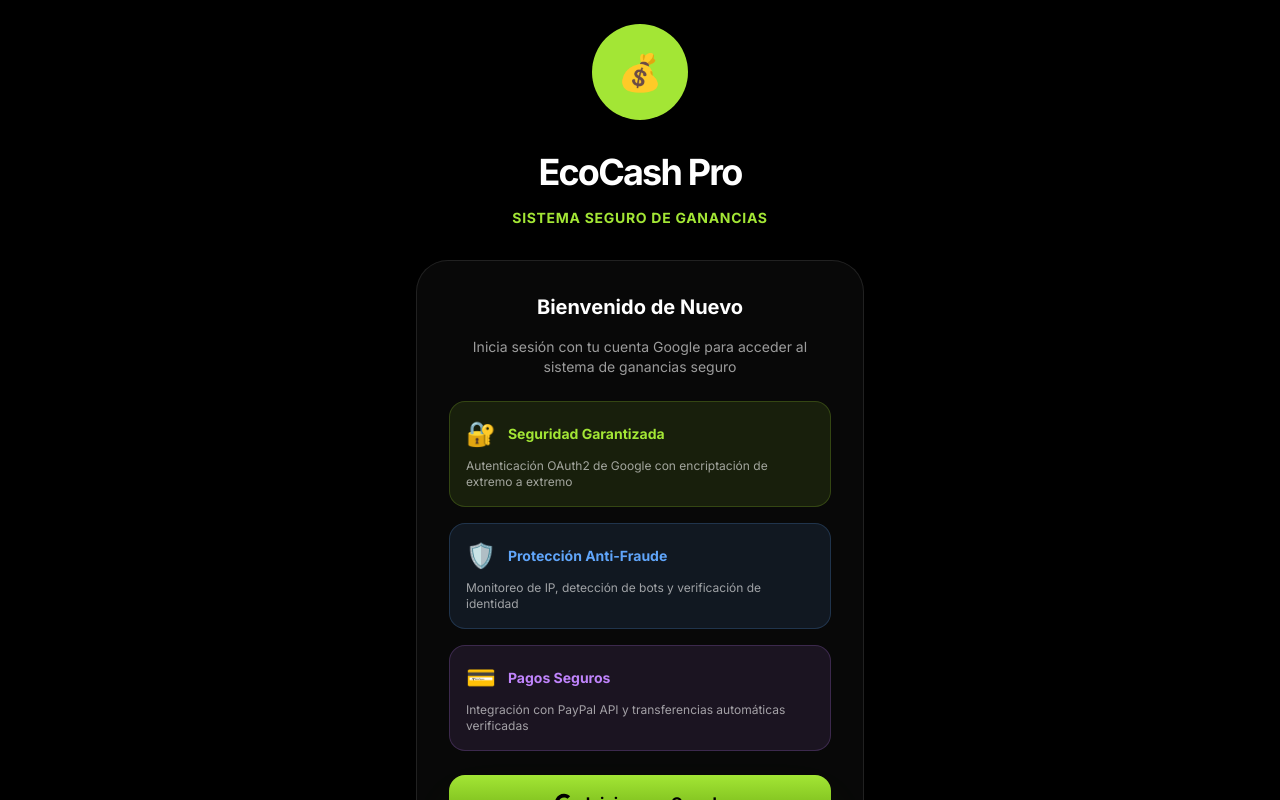
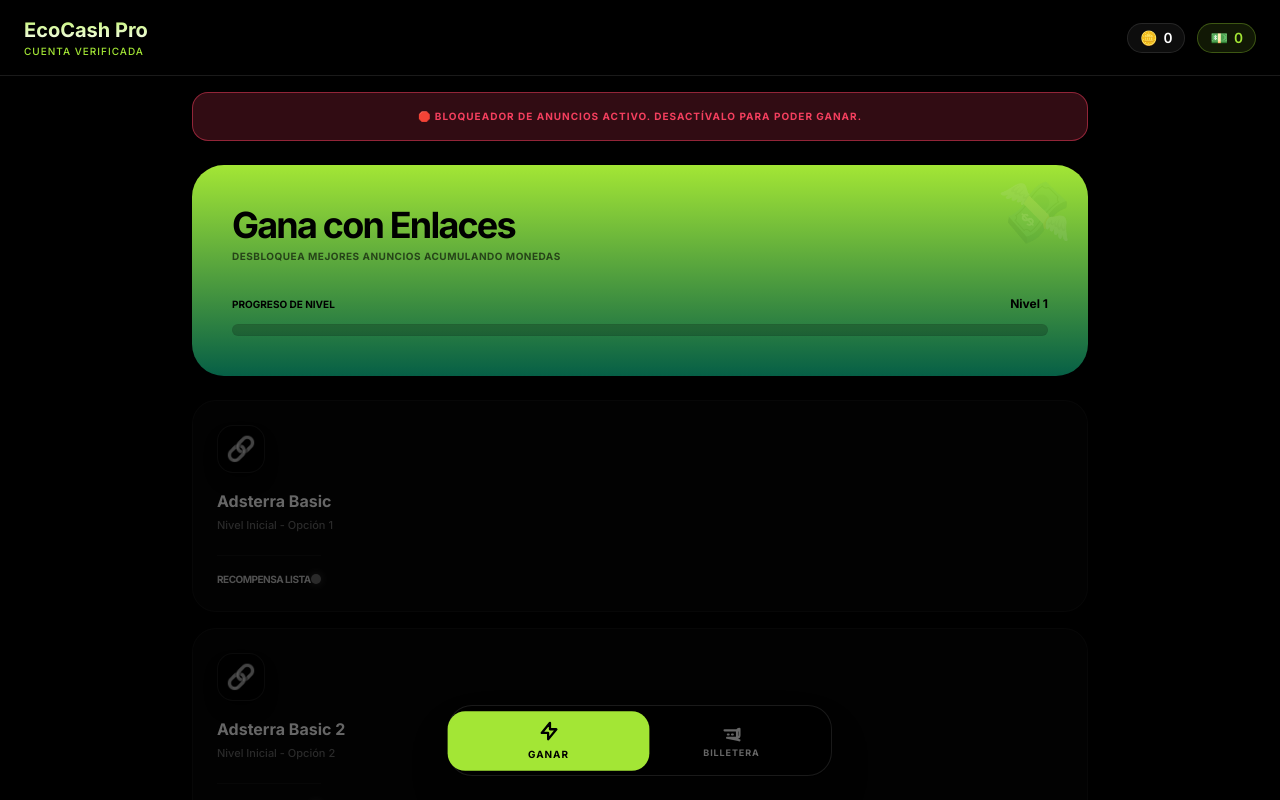
Before and after one commit to sukineitor/EcOCa, a React (Vite) app: page / in a window 1280 px wide. Shown: the top 800 px of the page. Built offline with nearby package versions, Linux system fonts and the light colour scheme.

Commit message:
Remove login system completely - direct access with persistent stats

```diff
--- a/App.tsx
+++ b/App.tsx
@@ -1,17 +1,13 @@
 
 import React, { useState, useEffect, useCallback } from 'react';
-import { GoogleOAuthProvider } from '@react-oauth/google';
 import { UserStats, Tab, AdLink } from './types';
 import { INITIAL_ADS, BILLS_TO_USD_RATE } from './constants';
-import { AuthProvider, useAuth } from './components/AuthProvider';
 import Header from './components/Header';
 import BottomNav from './components/BottomNav';
 import EarnView from './components/EarnView';
 import WalletView from './components/WalletView';
-import LoginView from './components/LoginView';
 
 const AppContent: React.FC = () => {
-  const { user, isAuthenticated } = useAuth();
   const [stats, setStats] = useState<UserStats>(() => {
     const saved = localStorage.getItem('ecocash_v2_stats');
     return saved ? JSON.parse(saved) : {
@@ -25,52 +21,47 @@
   const [activeTab, setActiveTab] = useState<Tab>('earn');
 
   useEffect(() => {
-    if (isAuthenticated) {
-      localStorage.setItem('ecocash_v2_stats', JSON.stringify(stats));
-    }
-  }, [stats, isAuthenticated]);
+    // Guardar stats automáticamente cada vez que cambien
+    localStorage.setItem('ecocash_v2_stats', JSON.stringify(stats));
+  }, [stats]);
 
   const handleEarn = useCallback((coins: number, bills: number) => {
-    if (!isAuthenticated) return;
-
     setStats(prev => {
       const newCoins = prev.coins + coins;
       let adjustedBillReward = bills;
       const current = prev.bills;
 
       // CURVA DE DIFICULTAD EXTREMA (Muro de los $5.00)
-      if (current >= 9995) {
-        adjustedBillReward = bills * 0.0001; // Casi imposible avanzar
-      } else if (current >= 9900) {
-        adjustedBillReward = bills * 0.001;
-      } else if (current >= 9600) {
-        adjustedBillReward = bills * 0.01;
-      } else if (current >= 9000) {
-        adjustedBillReward = bills * 0.1;
-      } else if (current >= 8000) {
-        adjustedBillReward = bills * 0.4;
+      if (current >= 8000) {
+        adjustedBillReward = Math.max(1, Math.floor(bills * 0.1)); // 90% reducción
+      } else if (current >= 6000) {
+        adjustedBillReward = Math.max(1, Math.floor(bills * 0.2)); // 80% reducción
+      } else if (current >= 4000) {
+        adjustedBillReward = Math.max(1, Math.floor(bills * 0.3)); // 70% reducción
+      } else if (current >= 2000) {
+        adjustedBillReward = Math.max(1, Math.floor(bills * 0.5)); // 50% reducción
       }
 
-      const newUnlockedCount = INITIAL_ADS.filter(ad => newCoins >= ad.requiredCoins).length;
+      const newBills = current + adjustedBillReward;
+      const usdEarned = adjustedBillReward / BILLS_TO_USD_RATE;
+      const newTotalUSD = prev.totalEarnedUSD + usdEarned;
 
       return {
         ...prev,
         coins: newCoins,
-        bills: prev.bills + adjustedBillReward,
-        unlockedCount: newUnlockedCount
+        bills: newBills,
+        totalEarnedUSD: newTotalUSD
       };
     });
-  }, [isAuthenticated]);
+  }, []);
 
   const handleCashOut = useCallback((billsToDebit: number, usdToCredit: number) => {
-    if (!isAuthenticated) return;
-
     setStats(prev => ({
       ...prev,
       bills: prev.bills - billsToDebit,
       totalEarnedUSD: prev.totalEarnedUSD + usdToCredit
     }));
-  }, [isAuthenticated]);
+  }, []);
 
   const renderContent = () => {
     switch (activeTab) {
@@ -83,13 +74,9 @@
     }
   };
 
-  if (!isAuthenticated) {
-    return <LoginView />;
-  }
-
   return (
     <div className="flex flex-col min-h-screen bg-black text-white selection:bg-lime-400 selection:text-black">
-      <Header coins={stats.coins} bills={stats.bills} user={user} />
+      <Header coins={stats.coins} bills={stats.bills} />
       <main className="flex-1 overflow-y-auto px-4 pb-28 pt-4 sm:px-8">
         <div className="max-w-4xl mx-auto w-full">
           {renderContent()}
@@ -101,13 +88,7 @@
 };
 
 const App: React.FC = () => {
-  return (
-    <GoogleOAuthProvider clientId="838585889230-is9f5s4472ho7o07at9nd08e8o3rhoni.apps.googleusercontent.com">
-      <AuthProvider>
-        <AppContent />
-      </AuthProvider>
-    </GoogleOAuthProvider>
-  );
+  return <AppContent />;
 };
 
 export default App;
--- a/components/Header.tsx
+++ b/components/Header.tsx
@@ -1,16 +1,11 @@
-
 import React from 'react';
-import { User } from '../types';
-import { useAuth } from './AuthProvider';
 
 interface HeaderProps {
   coins: number;
   bills: number;
-  user?: User | null;
 }
 
-const Header: React.FC<HeaderProps> = ({ coins, bills, user }) => {
-  const { logout } = useAuth();
+const Header: React.FC<HeaderProps> = ({ coins, bills }) => {
 
   return (
     <header className="sticky top-0 z-50 ios-blur bg-black/60 border-b border-white/10 px-6 py-4">
@@ -29,45 +24,6 @@
             <span className="text-sm">💵</span>
             <span className="text-sm font-semibold tabular-nums text-lime-400">{bills.toLocaleString()}</span>
           </div>
-
-          {user && (
-            <div className="flex items-center gap-2">
-              <div className="relative group">
-                <img
-                  src={user.picture}
-                  alt={user.name}
-                  className="w-8 h-8 rounded-full border-2 border-lime-400/30 cursor-pointer hover:border-lime-400 transition-colors"
-                />
-                <div className="absolute right-0 top-full mt-2 w-48 bg-black/95 border border-white/10 rounded-2xl p-4 opacity-0 invisible group-hover:opacity-100 group-hover:visible transition-all duration-200 z-50">
-                  <div className="flex items-center gap-3 mb-3">
-                    <img src={user.picture} alt={user.name} className="w-10 h-10 rounded-full" />
-                    <div>
-                      <p className="text-sm font-semibold text-white truncate">{user.name}</p>
-                      <p className="text-xs text-white/60 truncate">{user.email}</p>
-                    </div>
-                  </div>
-                  <div className="space-y-1 text-xs">
-                    <div className="flex justify-between">
-                      <span className="text-white/40">Verificado:</span>
-                      <span className={user.verified_email ? "text-lime-400" : "text-red-400"}>
-                        {user.verified_email ? "✅ Sí" : "❌ No"}
-                      </span>
-                    </div>
-                    <div className="flex justify-between">
-                      <span className="text-white/40">ID Sesión:</span>
-                      <span className="text-white/60 font-mono text-[10px]">{user.sessionId.slice(-6)}</span>
-                    </div>
-                  </div>
-                  <button
-                    onClick={logout}
-                    className="w-full mt-3 bg-red-500/10 border border-red-500/30 text-red-400 py-2 rounded-xl text-xs font-semibold hover:bg-red-500/20 transition-colors"
-                  >
-                    Cerrar Sesión
-                  </button>
-                </div>
-              </div>
-            </div>
-          )}
         </div>
       </div>
     </header>
```
